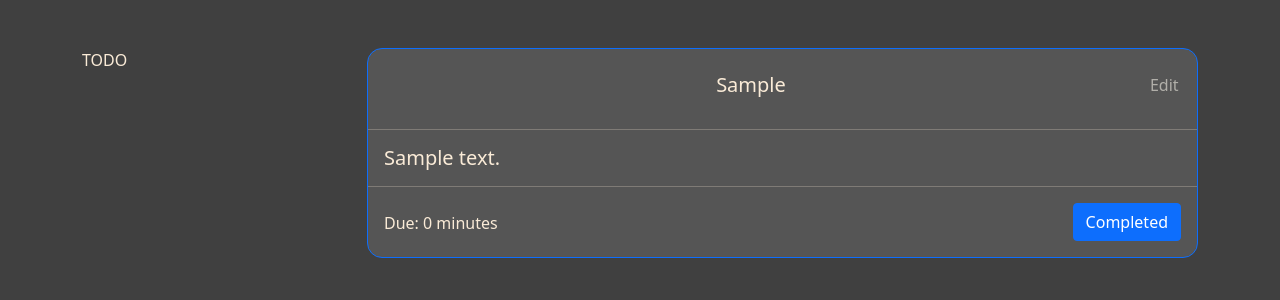
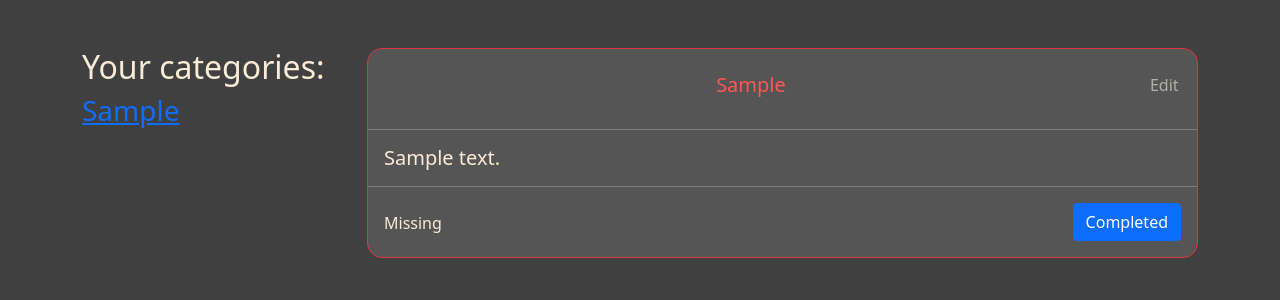
Before and after one commit to GecataGoranov/TaskManager, a Django app: page / in a window 1280 px wide. Shown: the part 66-366 px from the top of the page. Run offline with Django 4.2, Linux system fonts and the light colour scheme; a user stored in the database is signed in; tables that the repository leaves empty hold one stand-in row (values such as "Sample post").

Commit message:
Refined the index page and began working on the sidebar

```diff
--- a/manager/templates/manager/categories.html
+++ b/manager/templates/manager/categories.html
@@ -1 +1,14 @@
-TODO
+<h2>Your categories:</h2>
+
+
+<form method="post">
+    {% csrf_token %}
+</form>
+
+{% for category in categories %}
+
+<div class="row">
+    <a class="h3" href="#">{{category}}</a>
+</div>
+
+{% endfor %}
--- a/manager/templates/manager/index.html
+++ b/manager/templates/manager/index.html
@@ -13,10 +13,10 @@
 
             {% for assignment in assignments %}
 
-            <div class="border border-primary assignment-container mb-4">
+            <div {% if assignment.missed == True %} class="border border-danger assignment-container mb-4" {% else %} class="border border-primary assignment-container mb-4" {% endif %} data-overdue="{{now | timesince:assignment.due_time}}">
                 <div class="row">
                     <div class="col-11">
-                        <h5 class="mt-4 ms-2 text-center">{{assignment.category.category}}</h5>
+                        <h5 class="mt-4 ms-2 text-center" {% if assignment.missed == True %} style="color: #ff5555;" {% endif %}>{{assignment.category.category}}</h5>
                     </div>
                     <div class="col-1 mt-4">
                         <p style="color: #b1afa9;" id="edit-assignment-{{assignment.id}}">Edit</p>
@@ -27,7 +27,7 @@
                 <hr>
                 <div class="row">
                     <div class="col-3">
-                        <p class="ms-3 mt-2 fw-light">Due: {{now | timesince:assignment.due_time}}</p>
+                        <p class="ms-3 mt-2 fw-light">{% if assignment.missed %}Missing{% else %}Due: {{now | timesince:assignment.due_time}}{% endif %}</p>
                     </div>
                     <div class="col-6"></div>
                     <div class="col-3 text-end">
--- a/manager/views.py
+++ b/manager/views.py
@@ -18,12 +18,18 @@ from .models import Categories, Assignments
 def index(request):
     assignments = Assignments.objects.filter(creator = request.user.id)
     now = timezone.now()
+    for assignment in assignments.filter(missed=False):
+        if assignment.due_time < now:
+            assignment.missed = True
+            assignment.save()
+    categories = Categories.objects.filter(creator = request.user.id)
     add_assignment_form = AddAssignmentForm()
     return render(request, "manager/index.html", {
         "page":"assignments",
         "assignments":assignments,
         "now":now,
-        "add_assignment_form":add_assignment_form})
+        "add_assignment_form":add_assignment_form,
+        "categories":categories,})
 
 
 def loginPage(request):
```
